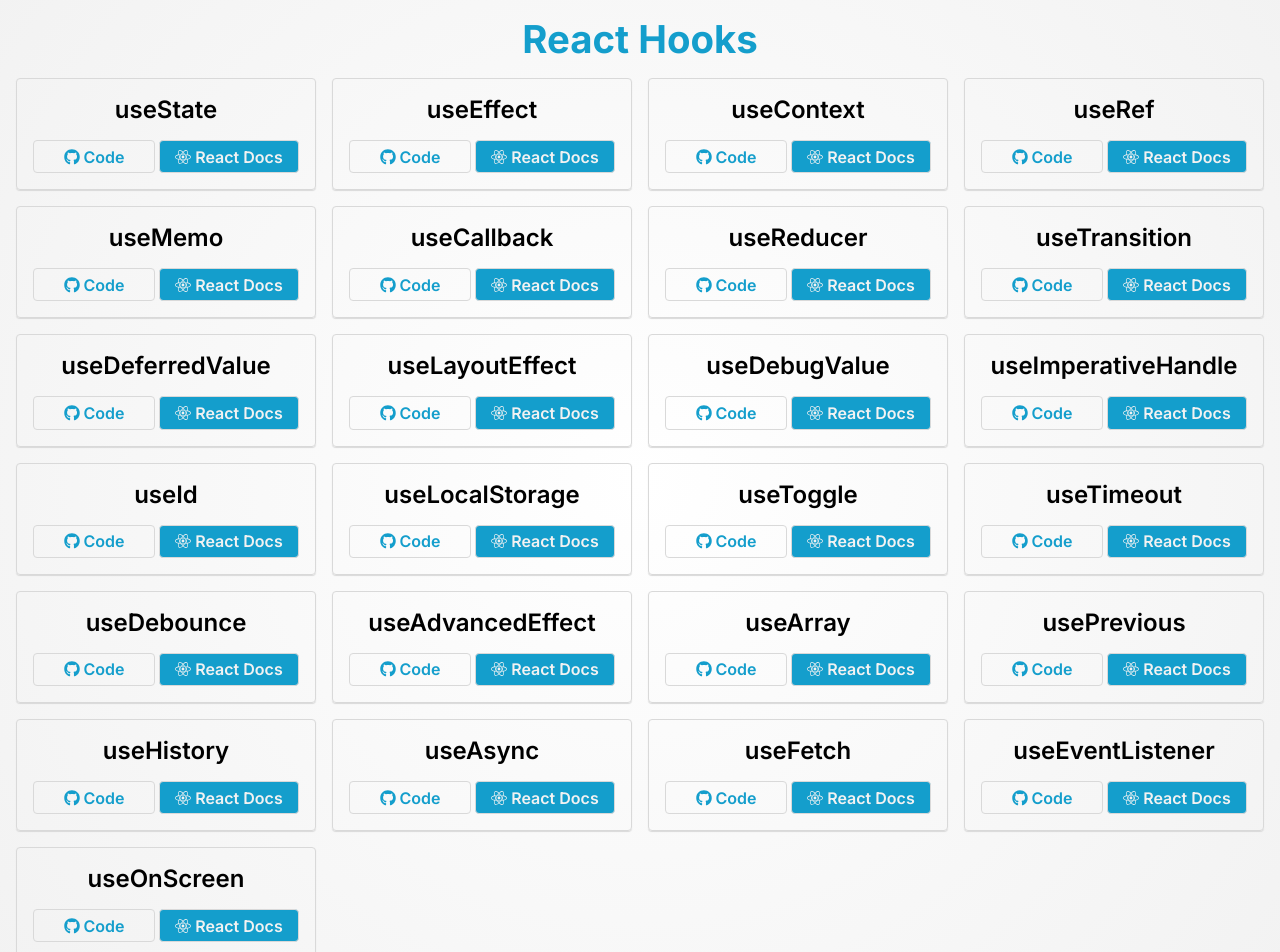
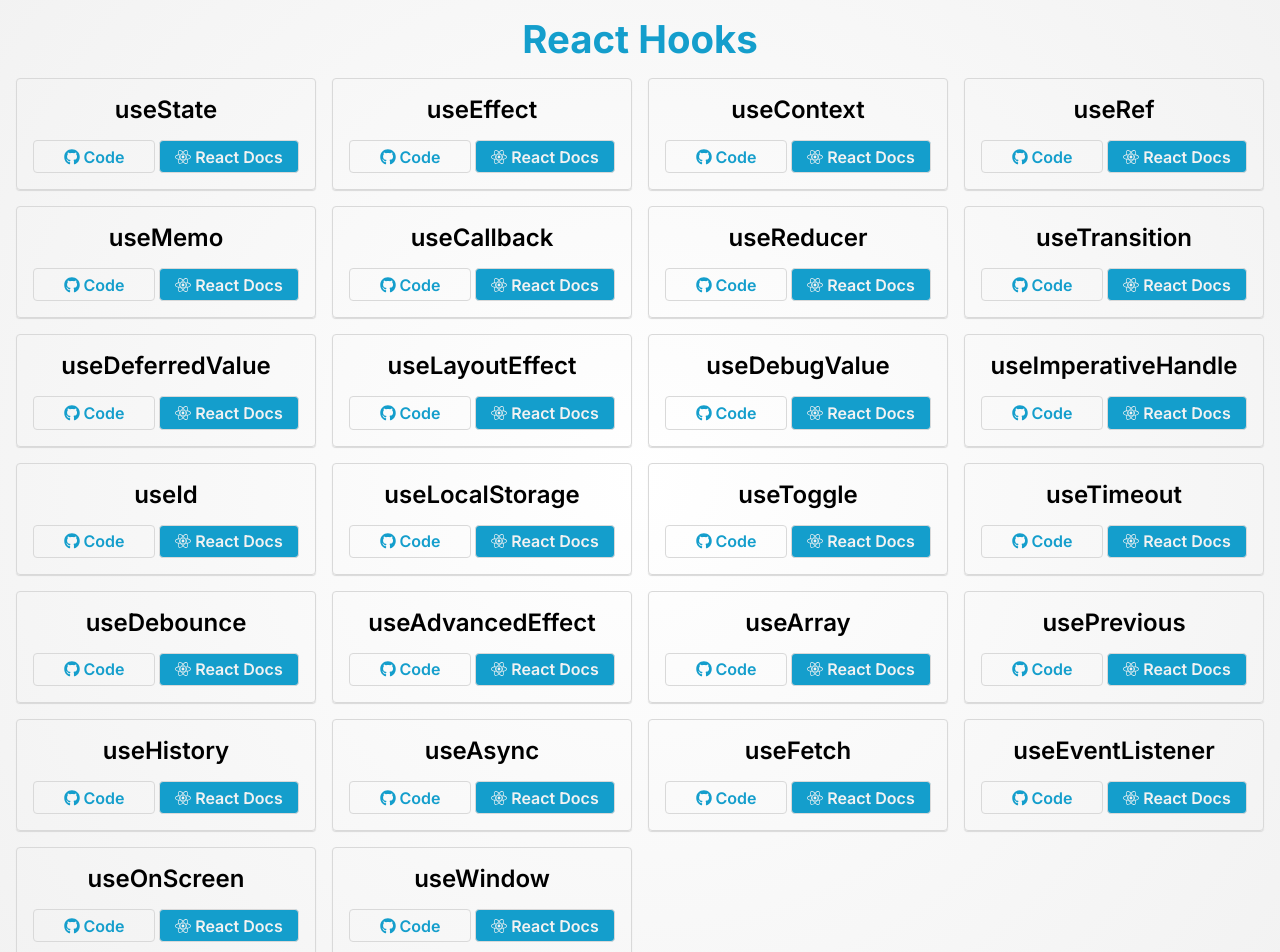
Before and after one commit to uttamakwana/react-hooks, a React (Vite) app: page / in a window 1280 px wide. Shown: the top 952 px of the page. Built offline with nearby package versions, Linux system fonts and the light colour scheme.

Commit message:
Hook: useWindow completed

```diff
--- a/src/App.jsx
+++ b/src/App.jsx
@@ -25,7 +25,8 @@
   UseAsync,
   UseFetch,
   UseEventListener,
-  UseOnScreen
+  UseOnScreen,
+  UseWindow
 } from "./pages";
 import { FaBars, FaHome } from "react-icons/fa";
 import { Sidebar } from "./components";
@@ -67,6 +68,7 @@
         <Route path="/useFetch" element={<UseFetch />} />
         <Route path="/useEventListener" element={<UseEventListener />} />
         <Route path="/useOnScreen" element={<UseOnScreen />} />
+        <Route path="/useWindow" element={<UseWindow />} />
       </Routes>
       {pathname !== "/" && (
         <>
--- a/src/constants/hooks.js
+++ b/src/constants/hooks.js
@@ -27,7 +27,8 @@
   "useAsync",
   "useFetch",
   "useEventListener",
-  "useOnScreen"
+  "useOnScreen",
+  "useWindow"
 ];
 
 export const hooks = hooksArr.map((hook, index) => ({
--- a/src/pages/index.js
+++ b/src/pages/index.js
@@ -25,6 +25,7 @@
 import UseFetch from "./useFetch/useFetch.jsx";
 import UseEventListener from "./useEventListener/useEventListener.jsx";
 import UseOnScreen from "./useOnScreen/useOnScreen.jsx";
+import UseWindow from "./useWindow/useWindow.jsx";
 
 
 export {
@@ -53,5 +54,6 @@
   UseAsync,
   UseFetch,
   UseEventListener,
-  UseOnScreen
+  UseOnScreen,
+  UseWindow
 };
--- /dev/null
+++ b/src/pages/useWindow/hook/useWindow.js
@@ -0,0 +1,14 @@
+import { useState } from "react";
+import { useEventListener } from "../../useEventListener/hook/useEventListener";
+
+export function useWindow() {
+  const [width, setWidth] = useState(() => window.innerWidth);
+  const [height, setHeight] = useState(() => window.innerHeight);
+
+  useEventListener("resize", () => {
+    setHeight(window.innerHeight);
+    setWidth(window.innerWidth);
+  });
+
+  return { width, height };
+}
--- /dev/null
+++ b/src/pages/useWindow/useWindow.jsx
@@ -0,0 +1,19 @@
+import { Hero } from "../../components";
+import { useWindow } from "./hook/useWindow.js";
+
+const UseWindow = () => {
+  const { width, height } = useWindow();
+  return (
+    <main className="hook-container use-window-hook-container">
+      <Hero
+        hookName={"useWindow"}
+        heroText={"by getting size of window when we resize the window"}
+      />
+      <div className="| readable-container text-center fs-heading fw-900 text-react">
+        {width} X {height}
+      </div>
+    </main>
+  );
+};
+
+export default UseWindow;
```
